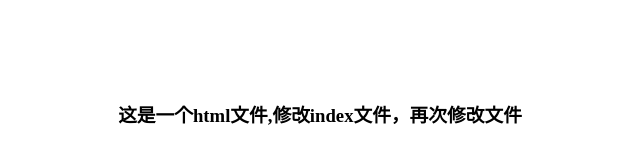
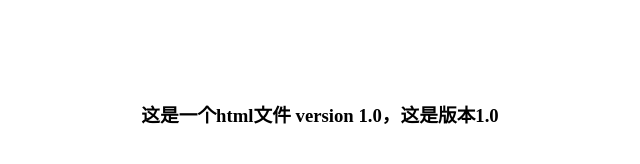
Before and after one commit to llyy009/pilishen.com, a plain HTML site: page index.html in a window 1280 px wide. Shown: the whole page, without its empty margins (320-960 px from the left). Drawn offline with Linux system fonts and the light colour scheme.

Commit message:
version 1.0 this is version 1.0

```diff
--- a/index.html
+++ b/index.html
@@ -5,6 +5,6 @@
 	<link rel="stylesheet" type="text/css" href="style.css">
 </head>
 <body>
-	<h3>这是一个html文件,修改index文件，再次修改文件</h3>
+	<h3>这是一个html文件 version 1.0，这是版本1.0</h3>
 </body>
 </html>
```
